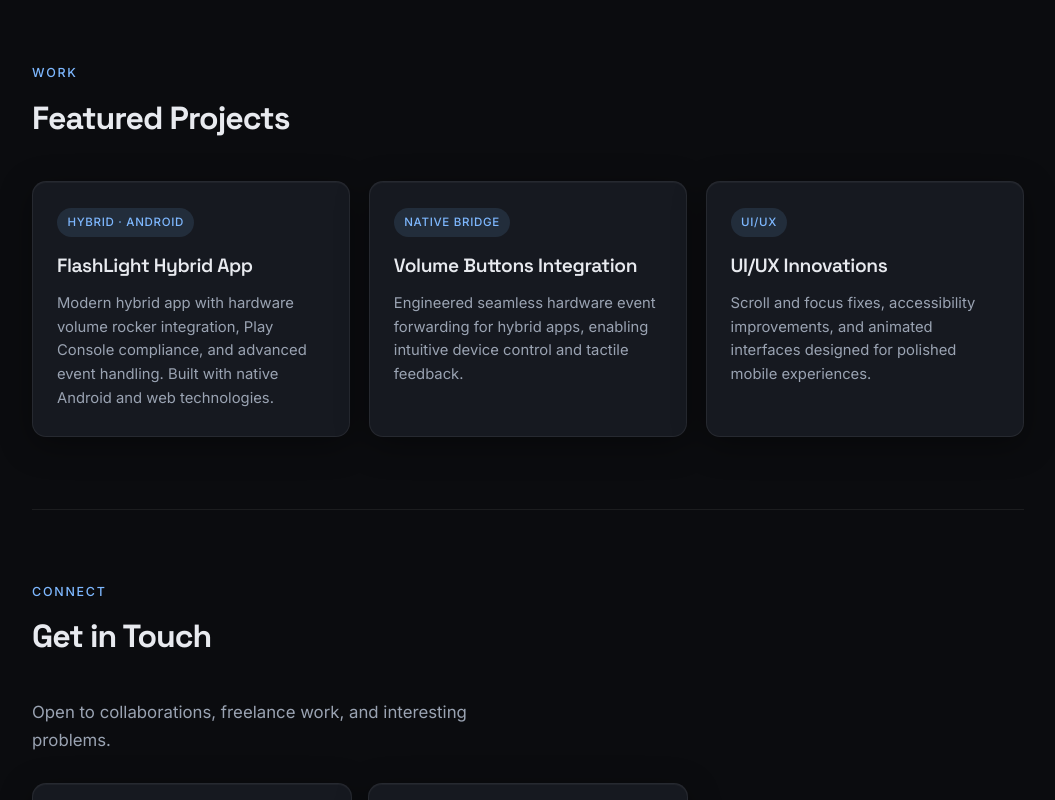
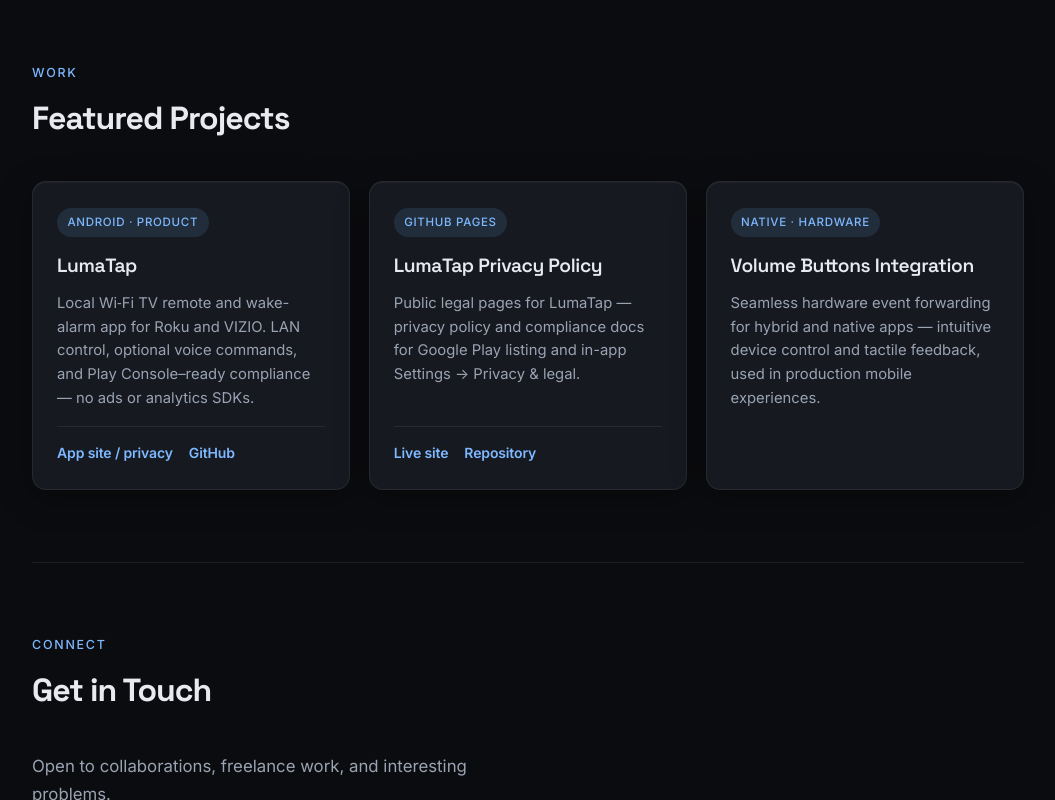
Before and after one commit to xxramsayxx/xxramsayxx.github.io, a plain HTML site: page index.html in a window 1280 px wide. Shown: the part 2000-2800 px from the top of the page, without its empty margins (112-1167 px from the left). Drawn offline with Linux system fonts and the light colour scheme.

Commit message:
Feature LumaTap app and GitHub Pages privacy site in projects

```diff
--- a/index.html
+++ b/index.html
@@ -48,7 +48,7 @@
         </p>
         <div class="hero-actions">
           <a href="#projects" class="btn btn-primary">View Projects</a>
-          <a href="#contact" class="btn btn-ghost">Get in Touch</a>
+          <a href="https://xxramsayxx.github.io/lumatap-privacy/" class="btn btn-ghost" target="_blank" rel="noopener noreferrer">LumaTap</a>
         </div>
       </div>
     </section>
@@ -134,29 +134,37 @@
       <div class="projects-grid">
         <article class="project-card">
           <div class="project-meta">
-            <span class="project-tag">Hybrid · Android</span>
+            <span class="project-tag">Android · Product</span>
           </div>
-          <h3>FlashLight Hybrid App</h3>
+          <h3>LumaTap</h3>
           <p>
-            Modern hybrid app with hardware volume rocker integration, Play Console compliance, and advanced event handling. Built with native Android and web technologies.
+            Local Wi‑Fi TV remote and wake-alarm app for Roku and VIZIO. LAN control, optional voice commands, and Play Console–ready compliance — no ads or analytics SDKs.
           </p>
+          <div class="project-links">
+            <a href="https://xxramsayxx.github.io/lumatap-privacy/" target="_blank" rel="noopener noreferrer">App site / privacy</a>
+            <a href="https://github.com/xxramsayxx/lumatap-privacy" target="_blank" rel="noopener noreferrer">GitHub</a>
+          </div>
         </article>
         <article class="project-card">
           <div class="project-meta">
-            <span class="project-tag">Native Bridge</span>
+            <span class="project-tag">GitHub Pages</span>
+          </div>
+          <h3>LumaTap Privacy Policy</h3>
+          <p>
+            Public legal pages for LumaTap — privacy policy and compliance docs for Google Play listing and in-app Settings → Privacy &amp; legal.
+          </p>
+          <div class="project-links">
+            <a href="https://xxramsayxx.github.io/lumatap-privacy/" target="_blank" rel="noopener noreferrer">Live site</a>
+            <a href="https://github.com/xxramsayxx/lumatap-privacy" target="_blank" rel="noopener noreferrer">Repository</a>
+          </div>
+        </article>
+        <article class="project-card">
+          <div class="project-meta">
+            <span class="project-tag">Native · Hardware</span>
           </div>
           <h3>Volume Buttons Integration</h3>
           <p>
-            Engineered seamless hardware event forwarding for hybrid apps, enabling intuitive device control and tactile feedback.
-          </p>
-        </article>
-        <article class="project-card">
-          <div class="project-meta">
-            <span class="project-tag">UI/UX</span>
-          </div>
-          <h3>UI/UX Innovations</h3>
-          <p>
-            Scroll and focus fixes, accessibility improvements, and animated interfaces designed for polished mobile experiences.
+            Seamless hardware event forwarding for hybrid and native apps — intuitive device control and tactile feedback, used in production mobile experiences.
           </p>
         </article>
       </div>
@@ -177,6 +185,10 @@
           <span class="contact-label">GitHub</span>
           <span class="contact-value">@xxramsayxx</span>
         </a>
+        <a href="https://xxramsayxx.github.io/lumatap-privacy/" target="_blank" rel="noopener noreferrer" class="contact-card">
+          <span class="contact-label">Product</span>
+          <span class="contact-value">LumaTap</span>
+        </a>
       </div>
     </section>
   </main>
--- a/style.css
+++ b/style.css
@@ -491,6 +491,28 @@
   flex: 1;
 }
 
+.project-links {
+  display: flex;
+  flex-wrap: wrap;
+  gap: 0.65rem 1rem;
+  margin-top: 0.35rem;
+  padding-top: 0.85rem;
+  border-top: 1px solid var(--border);
+}
+
+.project-links a {
+  font-size: 0.875rem;
+  font-weight: 600;
+  color: var(--accent) !important;
+  letter-spacing: -0.01em;
+}
+
+.project-links a:hover {
+  color: #a8d0ff !important;
+  text-decoration: underline;
+  text-underline-offset: 3px;
+}
+
 /* ---------- Contact ---------- */
 .contact-intro {
   color: var(--text-muted);
```
